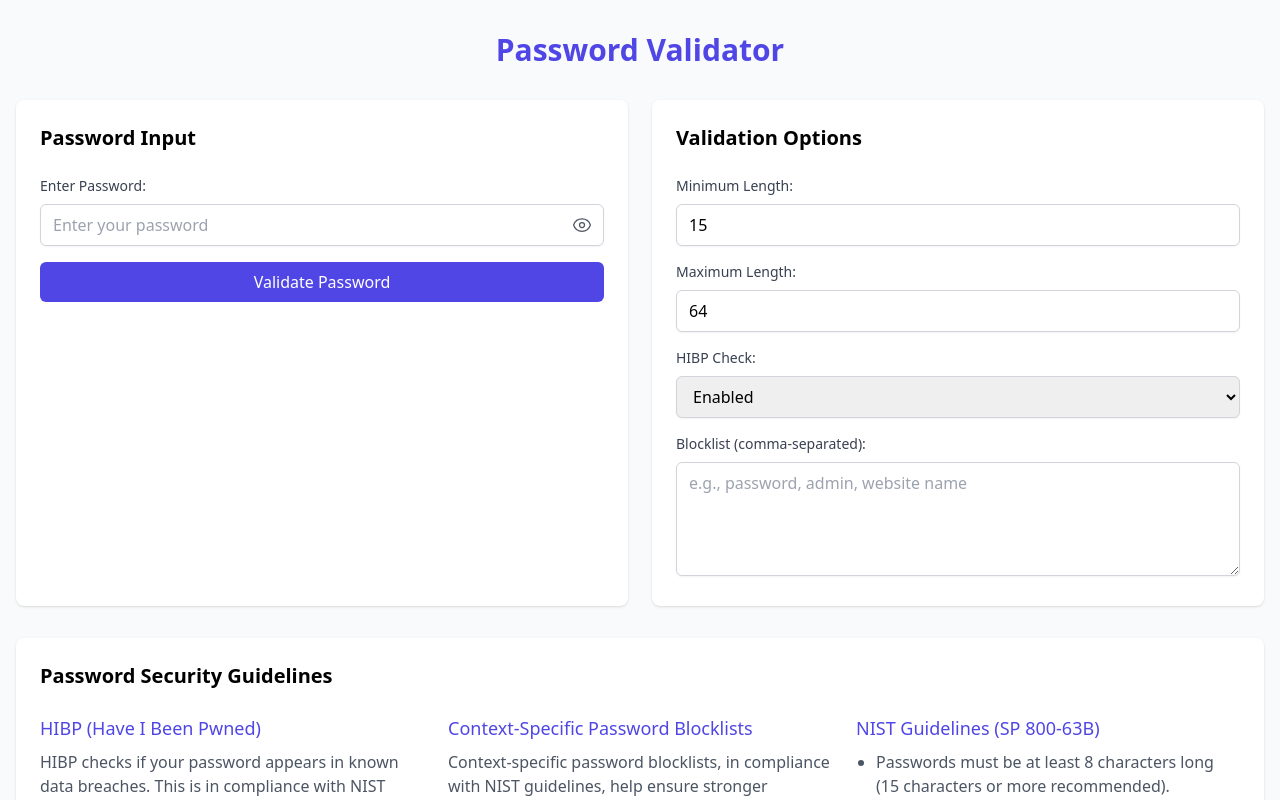
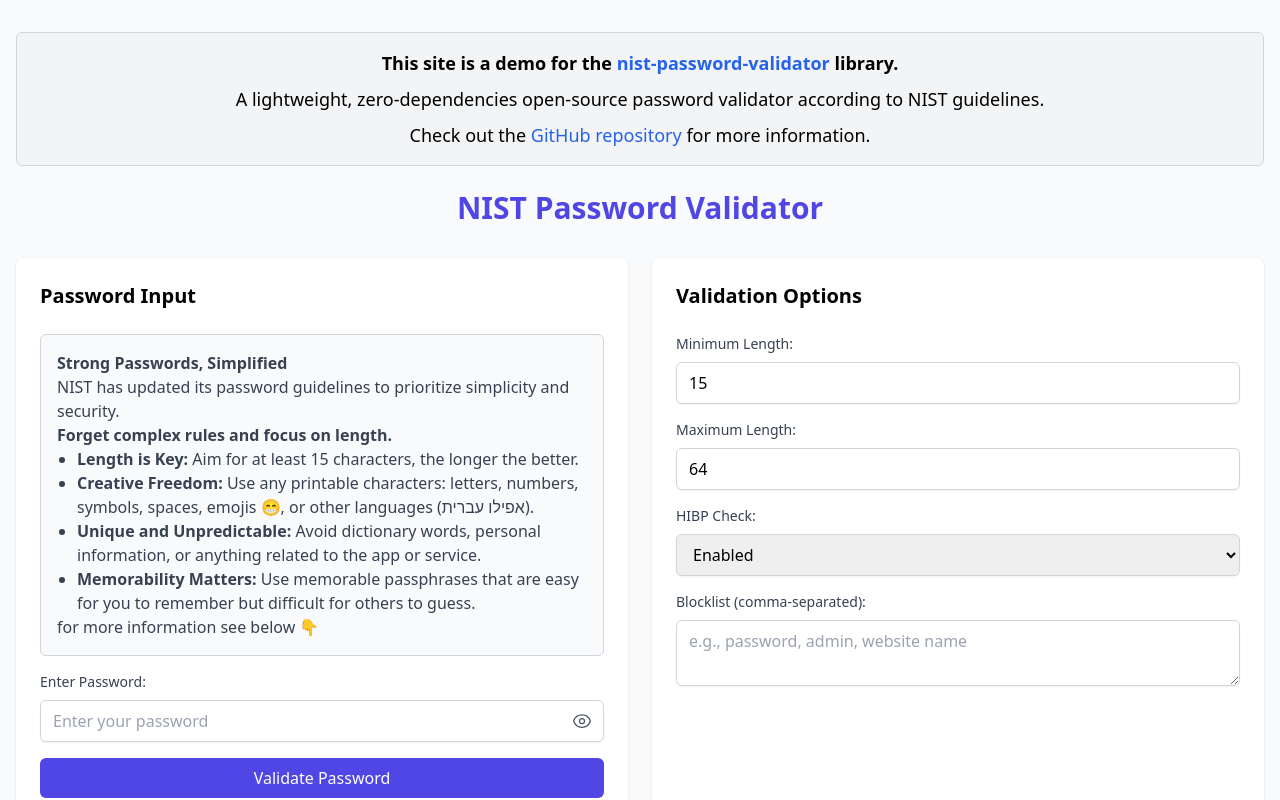
Before and after one commit to ypreiser/front-NIST-password-validator, a React (Vite) app: page / in a window 1280 px wide. Shown: the top 800 px of the page. Built offline with nearby package versions, Linux system fonts and the light colour scheme.

Commit message:
added links and info

```diff
--- a/src/App.jsx
+++ b/src/App.jsx
@@ -1,14 +1,14 @@
-import  { useState } from 'react';
-import  {validatePassword }  from 'nist-password-validator';
-import PropTypes from 'prop-types';
+import { useState } from "react";
+import { validatePassword } from "nist-password-validator";
+import PropTypes from "prop-types";
 
 const PasswordValidator = () => {
-  const [password, setPassword] = useState('');
+  const [password, setPassword] = useState("");
   const [showPassword, setShowPassword] = useState(false);
   const [minLength, setMinLength] = useState(15);
   const [maxLength, setMaxLength] = useState(64);
   const [hibpCheck, setHibpCheck] = useState(true);
-  const [blacklist, setBlacklist] = useState('');
+  const [blacklist, setBlacklist] = useState("");
   const [validationResult, setValidationResult] = useState(null);
   const [isValidating, setIsValidating] = useState(false);
 
@@ -19,13 +19,16 @@
         minLength,
         maxLength,
         hibpCheck,
-        blacklist: blacklist.split(',').map(item => item.trim()).filter(Boolean)
+        blacklist: blacklist
+          .split(",")
+          .map((item) => item.trim())
+          .filter(Boolean),
       });
       setValidationResult(result);
     } catch (error) {
       setValidationResult({
         isValid: false,
-        errors: [error.message]
+        errors: [error.message],
       });
     }
     setIsValidating(false);
@@ -40,19 +43,85 @@
 
   InfoCard.propTypes = {
     title: PropTypes.string.isRequired,
-    children: PropTypes.node
+    children: PropTypes.node,
   };
 
   return (
     <div className="min-h-screen bg-gray-50 py-8 px-4">
+      {/* Demo Information Section */}
+      <div className="mb-6 text-center p-4 border border-gray-300 rounded-md bg-gray-100">
+        <p className="text-lg font-semibold">
+          This site is a demo for the{" "}
+          <a
+            href="https://www.npmjs.com/package/nist-password-validator"
+            target="_blank"
+            rel="noopener noreferrer"
+            className="text-blue-600 hover:underline"
+          >
+            nist-password-validator
+          </a>{" "}
+          library.
+        </p>
+        <p className="text-lg mt-2">
+          A lightweight, zero-dependencies open-source password validator according to NIST guidelines.
+        </p>
+        <p className="text-lg mt-2">
+          Check out the{" "}
+          <a
+            href="https://github.com/ypreiser/NIST-password-ts"
+            target="_blank"
+            rel="noopener noreferrer"
+            className="text-blue-600 hover:underline"
+          >
+            GitHub repository
+          </a>{" "}
+          for more information.
+        </p>
+      </div>
       <div className="max-w-7xl mx-auto space-y-8">
-        <h1 className="text-3xl font-bold text-center text-indigo-600">Password Validator</h1>
+        <h1 className="text-3xl font-bold text-center text-indigo-600">
+          NIST Password Validator
+        </h1>
 
-        {/* Main Content - Moved to the top */}
+        {/* Main Content */}
         <div className="grid grid-cols-1 md:grid-cols-2 gap-6">
           {/* Input Section */}
           <div className="bg-white rounded-lg shadow p-6">
             <h2 className="text-xl font-bold mb-6">Password Input</h2>
+
+            {/* New Guidance Section */}
+            <div className="mb-4 p-4 border border-gray-300 rounded-md bg-gray-50">
+              <p className="text-gray-700">
+                <b>Strong Passwords, Simplified</b>
+                <br />
+                NIST has updated its password guidelines to prioritize
+                simplicity and security. <br />
+                <b>Forget complex rules and focus on length.</b>
+                <ul className="list-disc pl-5">
+                  <li>
+                    <b>Length is Key:</b> Aim for at least {minLength}{" "}
+                    characters, the longer the better.
+                  </li>
+                  <li>
+                    <b>Creative Freedom:</b> Use any printable characters:
+                    letters, numbers, symbols, spaces, emojis 😁, or other
+                    languages (אפילו עברית).
+                  </li>
+                  <li>
+                    <b>Unique and Unpredictable:</b> Avoid dictionary words,
+                    personal information, or anything related to the app or
+                    service.
+                  </li>
+                  <li>
+                    <b>Memorability Matters:</b> Use memorable passphrases that
+                    are easy for you to remember but difficult for others to
+                    guess.
+                  </li>
+                </ul>
+                for more information see below 👇
+              </p>
+            </div>
+
             <div className="space-y-4">
               <div className="space-y-2">
                 <label className="block text-sm font-medium text-gray-700">
@@ -73,13 +142,39 @@
                     className="absolute inset-y-0 right-0 px-3 flex items-center text-gray-600 hover:text-gray-900"
                   >
                     {showPassword ? (
-                      <svg xmlns="http://www.w3.org/2000/svg" fill="none" viewBox="0 0 24 24" strokeWidth={1.5} stroke="currentColor" className="w-5 h-5">
-                        <path strokeLinecap="round" strokeLinejoin="round" d="M3.98 8.223A10.477 10.477 0 001.934 12C3.226 16.338 7.244 19.5 12 19.5c.993 0 1.953-.138 2.863-.395M6.228 6.228A10.45 10.45 0 0112 4.5c4.756 0 8.773 3.162 10.065 7.498a10.523 10.523 0 01-4.293 5.774M6.228 6.228L3 3m3.228 3.228l3.65 3.65m7.894 7.894L21 21m-3.228-3.228l-3.65-3.65m0 0a3 3 0 10-4.243-4.243m4.242 4.242L9.88 9.88" />
+                      <svg
+                        xmlns="http://www.w3.org/2000/svg"
+                        fill="none"
+                        viewBox="0 0 24 24"
+                        strokeWidth={1.5}
+                        stroke="currentColor"
+                        className="w-5 h-5"
+                      >
+                        <path
+                          strokeLinecap="round"
+                          strokeLinejoin="round"
+                          d="M3.98 8.223A10.477 10.477 0 001.934 12C3.226 16.338 7.244 19.5 12 19.5c.993 0 1.953-.138 2.863-.395M6.228 6.228A10.45 10.45 0 0112 4.5c4.756 0 8.773 3.162 10.065 7.498a10.523 10.523 0 01-4.293 5.774M6.228 6.228L3 3m3.228 3.228l3.65 3.65m7.894 7.894L21 21m-3.228-3.228l-3.65-3.65m0 0a3 3 0 10-4.243-4.243m4.242 4.242L9.88 9.88"
+                        />
                       </svg>
                     ) : (
-                      <svg xmlns="http://www.w3.org/2000/svg" fill="none" viewBox="0 0 24 24" strokeWidth={1.5} stroke="currentColor" className="w-5 h-5">
-                        <path strokeLinecap="round" strokeLinejoin="round" d="M2.036 12.322a1.012 1.012 0 010-.639C3.423 7.51 7.36 4.5 12 4.5c4.638 0 8.573 3.007 9.963 7.178.07.207.07.431 0 .639C20.577 16.49 16.64 19.5 12 19.5c-4.638 0-8.573-3.007-9.963-7.178z" />
-                        <path strokeLinecap="round" strokeLinejoin="round" d="M15 12a3 3 0 11-6 0 3 3 0 016 0z" />
+                      <svg
+                        xmlns="http://www.w3.org/2000/svg"
+                        fill="none"
+                        viewBox="0 0 24 24"
+                        strokeWidth={1.5}
+                        stroke="currentColor"
+                        className="w-5 h-5"
+                      >
+                        <path
+                          strokeLinecap="round"
+                          strokeLinejoin="round"
+                          d="M2.036 12.322a1.012 1.012 0 010-.639C3.423 7.51 7.36 4.5 12 4.5c4.638 0 8.573 3.007 9.963 7.178.07.207.07.431 0 .639C20.577 16.49 16.64 19.5 12 19.5c-4.638 0-8.573-3.007-9.963-7.178z"
+                        />
+                        <path
+                          strokeLinecap="round"
+                          strokeLinejoin="round"
+                          d="M15 12a3 3 0 11-6 0 3 3 0 016 0z"
+                        />
                       </svg>
                     )}
                   </button>
@@ -91,13 +186,21 @@
                 disabled={isValidating}
                 className="w-full bg-indigo-600 text-white py-2 px-4 rounded-md hover:bg-indigo-700 focus:outline-none focus:ring-2 focus:ring-indigo-500 focus:ring-offset-2 disabled:opacity-50 disabled:cursor-not-allowed"
               >
-                {isValidating ? 'Validating...' : 'Validate Password'}
+                {isValidating ? "Validating..." : "Validate Password"}
               </button>
 
               {validationResult && (
-                <div className={`mt-4 p-4 rounded-md ${validationResult.isValid ? 'bg-green-50 text-green-800' : 'bg-red-50 text-red-800'}`}>
+                <div
+                  className={`mt-4 p-4 rounded-md ${
+                    validationResult.isValid
+                      ? "bg-green-50 text-green-800"
+                      : "bg-red-50 text-red-800"
+                  }`}
+                >
                   <div className="font-medium">
-                    {validationResult.isValid ? 'Password is valid' : 'Password is invalid'}
+                    {validationResult.isValid
+                      ? "Password is valid"
+                      : "Password is invalid"}
                   </div>
                   {validationResult.errors?.length > 0 && (
                     <ul className="mt-2 list-disc pl-5 space-y-1">
@@ -149,7 +252,7 @@
                 </label>
                 <select
                   value={hibpCheck.toString()}
-                  onChange={(e) => setHibpCheck(e.target.value === 'true')}
+                  onChange={(e) => setHibpCheck(e.target.value === "true")}
                   className="w-full px-3 py-2 border border-gray-300 rounded-md shadow-sm focus:outline-none focus:ring-1 focus:ring-indigo-500 focus:border-indigo-500"
                 >
                   <option value="true">Enabled</option>
@@ -165,7 +268,7 @@
                   value={blacklist}
                   onChange={(e) => setBlacklist(e.target.value)}
                   placeholder="e.g., password, admin, website name"
-                  rows={4}
+                  rows={2}
                   className="w-full px-3 py-2 border border-gray-300 rounded-md shadow-sm focus:outline-none focus:ring-1 focus:ring-indigo-500 focus:border-indigo-500"
                 />
               </div>
@@ -175,18 +278,25 @@
 
         {/* Info Section - Moved to the bottom */}
         <div className="bg-white rounded-lg shadow p-6">
-  <h2 className="text-xl font-bold mb-6">Password Security Guidelines</h2>
+          <h2 className="text-xl font-bold mb-6">
+            Password Security Guidelines
+          </h2>
           <div className="grid grid-cols-1 md:grid-cols-3 gap-6">
-
             <InfoCard title="HIBP (Have I Been Pwned)">
               <p className="text-gray-600">
-        HIBP checks if your password appears in known data breaches. This is in compliance with NIST guidelines, which recommend checking passwords against known breach databases to prevent reuse of compromised credentials. Avoid using passwords found in such databases to enhance security.
+                HIBP checks if your password appears in known data breaches.
+                This is in compliance with NIST guidelines, which recommend
+                checking passwords against known breach databases to prevent
+                reuse of compromised credentials. Avoid using passwords found in
+                such databases to enhance security.
               </p>
             </InfoCard>
 
             <InfoCard title="Context-Specific Password Blocklists">
               <p className="text-gray-600">
-        Context-specific password blocklists, in compliance with NIST guidelines, help ensure stronger password choices by disallowing predictable or commonly used passwords.
+                Context-specific password blocklists, in compliance with NIST
+                guidelines, help ensure stronger password choices by disallowing
+                predictable or commonly used passwords.
               </p>
               <ul className="list-disc pl-5 text-gray-600">
                 <li>Common dictionary words</li>
@@ -197,21 +307,50 @@
 
             <InfoCard title="NIST Guidelines (SP 800-63B)">
               <ul className="list-disc pl-5 text-gray-600">
-        <li>Passwords must be at least 8 characters long (15 characters or more recommended).</li>
+                <li>
+                  <a
+                    href="https://pages.nist.gov/800-63-4/sp800-63b.html#password"
+                    target="_blank"
+                    rel="noopener noreferrer"
+                    className="text-blue-600 hover:underline"
+                  >
+                    View NIST Guidelines
+                  </a>
+                </li>
+                <li>
+                  Passwords must be at least 8 characters long (15 characters or
+                  more recommended).
+                </li>
                 <li>Allow passwords up to at least 64 characters.</li>
                 <li>Support all printable ASCII characters and spaces.</li>
-        <li>Unicode characters are recommended, with each code point counted as one character.</li>
-        <li>Avoid enforcing composition rules (e.g., requiring a mix of character types).</li>
-        <li>Do not require periodic password changes unless there is evidence of compromise.</li>
-        <li>Do not allow password hints accessible to unauthenticated users.</li>
-        <li>Avoid using knowledge-based authentication (KBA) as part of password verification.</li>
-        <li>Always validate the full password as submitted; do not truncate or alter it.</li>
+                <li>
+                  Unicode characters are recommended, with each code point
+                  counted as one character.
+                </li>
+                <li>
+                  Avoid enforcing composition rules (e.g., requiring a mix of
+                  character types).
+                </li>
+                <li>
+                  Do not require periodic password changes unless there is
+                  evidence of compromise.
+                </li>
+                <li>
+                  Do not allow password hints accessible to unauthenticated
+                  users.
+                </li>
+                <li>
+                  Avoid using knowledge-based authentication (KBA) as part of
+                  password verification.
+                </li>
+                <li>
+                  Always validate the full password as submitted; do not
+                  truncate or alter it.
+                </li>
               </ul>
             </InfoCard>
-
           </div>
         </div>
-
       </div>
     </div>
   );
```
Lines whose indentation alone changed are shown as unchanged.
